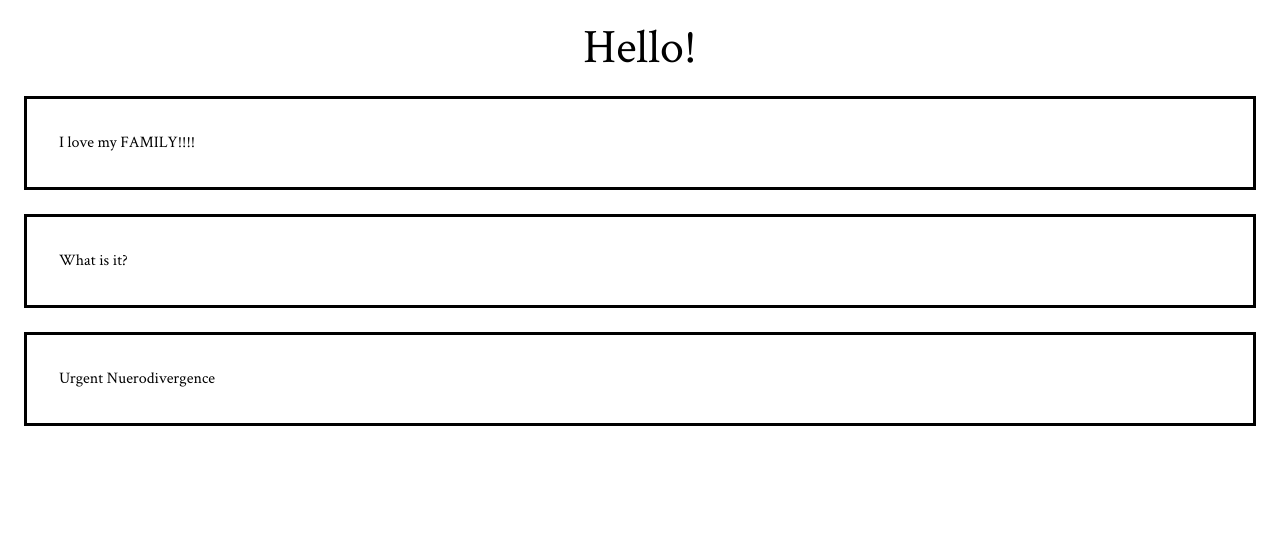
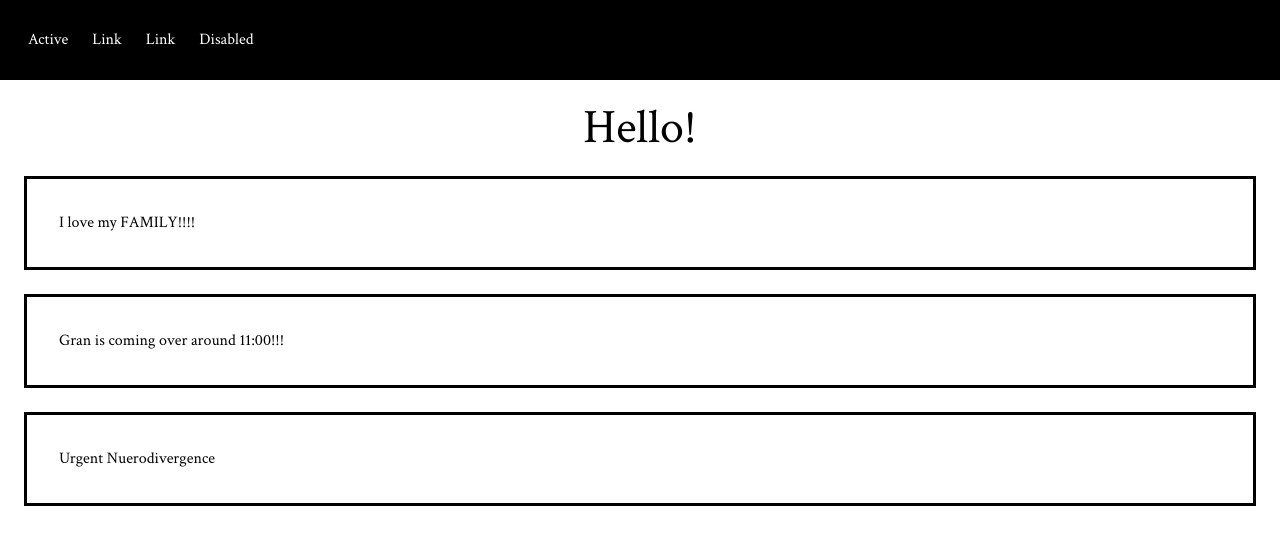
Before and after one commit to lordozland/whatToDo, a React (Create React App) app in the folder wtd/: page / in a window 1280 px wide. Shown: the top 544 px of the page. Built offline with nearby package versions, Linux system fonts and the light colour scheme.

Commit message:
hit him in a heartbeat now

```diff
--- a/wtd/src/App.js
+++ b/wtd/src/App.js
@@ -6,13 +6,20 @@ import './index.css';
 import { BrowserRouter, Routes, Route } from 'react-router-dom';
 import MainPage from './pages/mainPage';
 
+// Components
+import Navbar from './components/layouts/NavBar';
+
 function App() {
   return (
-      <BrowserRouter>
-        <Routes>
-          <Route path="/" element={<MainPage />} />
-        </Routes>
-      </BrowserRouter>
+      <div>
+        <Navbar />
+        <BrowserRouter>
+          <Routes>
+            <Route path="/" element={<MainPage />} />
+          </Routes>
+        </BrowserRouter>
+      </div>
+
   );
 }
 
--- /dev/null
+++ b/wtd/src/components/layouts/NavBar.jsx
@@ -0,0 +1,31 @@
+import React from 'react';
+
+// const styles = {
+//     borders: {
+//         border: 'solid'
+//     }
+// }
+
+const NavBar = () => {
+    return (
+        <div className='bg-black text-white p-7'>
+            <ul class="flex">
+            <li class="mr-6">
+                <a class="hover:text-blue-800" href="/">Active</a>
+            </li>
+            <li class="mr-6">
+                <a class="hover:text-blue-800" href="/">Link</a>
+            </li>
+            <li class="mr-6">
+                <a class="hover:text-blue-800" href="/">Link</a>
+            </li>
+            <li class="mr-6">
+                <a class="hover:text-blue-800" href="/">Disabled</a>
+            </li>
+            </ul>
+        </div>
+
+    )
+}
+
+export default NavBar
--- a/wtd/src/pages/mainPage.jsx
+++ b/wtd/src/pages/mainPage.jsx
@@ -11,7 +11,7 @@ const mainPage = () => {
         <div >
             <div className='mainPage text-5xl m-6'>Hello!</div>
             <div style={styles.borders} className='m-6 p-8'>I love my FAMILY!!!!</div>
-            <div style={styles.borders} className='m-6 p-8'>What is it?</div>
+            <div style={styles.borders} className='m-6 p-8'>Gran is coming over around 11:00!!!</div>
             <div style={styles.borders} className='m-6 p-8'>Urgent Nuerodivergence</div>
         </div>
 
--- a/wtd/src/script/mainPage.js
+++ b/wtd/src/script/mainPage.js
@@ -0,0 +1,21 @@
+import React from 'react';
+
+const styles = {
+    borders: {
+        border: 'solid'
+    }
+}
+
+const mainPage = () => {
+    return (
+        <div >
+            <div className='mainPage text-5xl m-6'>Hello!</div>
+            <div style={styles.borders} className='m-6 p-8'>I love my FAMILY!!!!</div>
+            <div style={styles.borders} className='m-6 p-8'>Gran is coming over around 11:00!!!</div>
+            <div style={styles.borders} className='m-6 p-8'>Urgent Nuerodivergence</div>
+        </div>
+
+    )
+}
+
+export default mainPage
```
